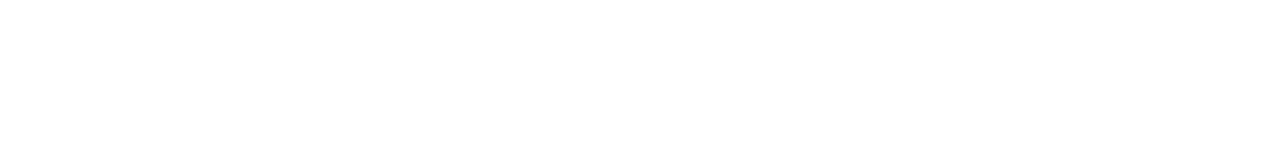
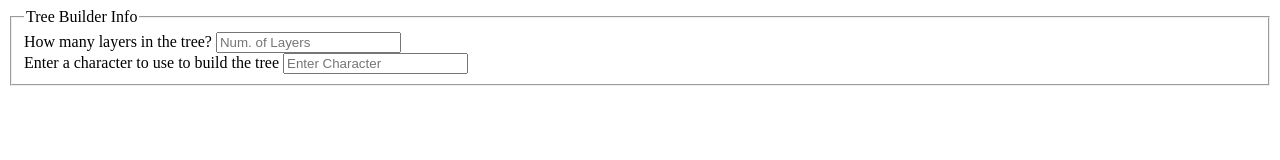
Before and after one commit to nss-day-cohort-13/static-web-javascript-quiz-RussellRiesJr, a plain HTML site: page index.html in a window 1280 px wide. Drawn offline with Linux system fonts and the light colour scheme.

Commit message:
create input fields in html

```diff
--- a/index.html
+++ b/index.html
@@ -7,6 +7,20 @@
   <link rel="stylesheet" href="">
 </head>
 <body>
+  <fieldset>
+    <legend>Tree Builder Info</legend>
+   <!-- Inupt field for number of layers in the tree -->
+    <div>
+      <label>How many layers in the tree?</label>
+      <input type="text" id="layers" placeholder="Num. of Layers">
+    </div>
+    <!-- Input field for character used to make the tree -->
+    <div>
+      <label>Enter a character to use to build the tree</label>
+      <input type="text" id="character" placeholder="Enter Character">
+    </div>
+
+  </fieldset>
 
   <script src="quiz.js"></script>
 </body>
```
